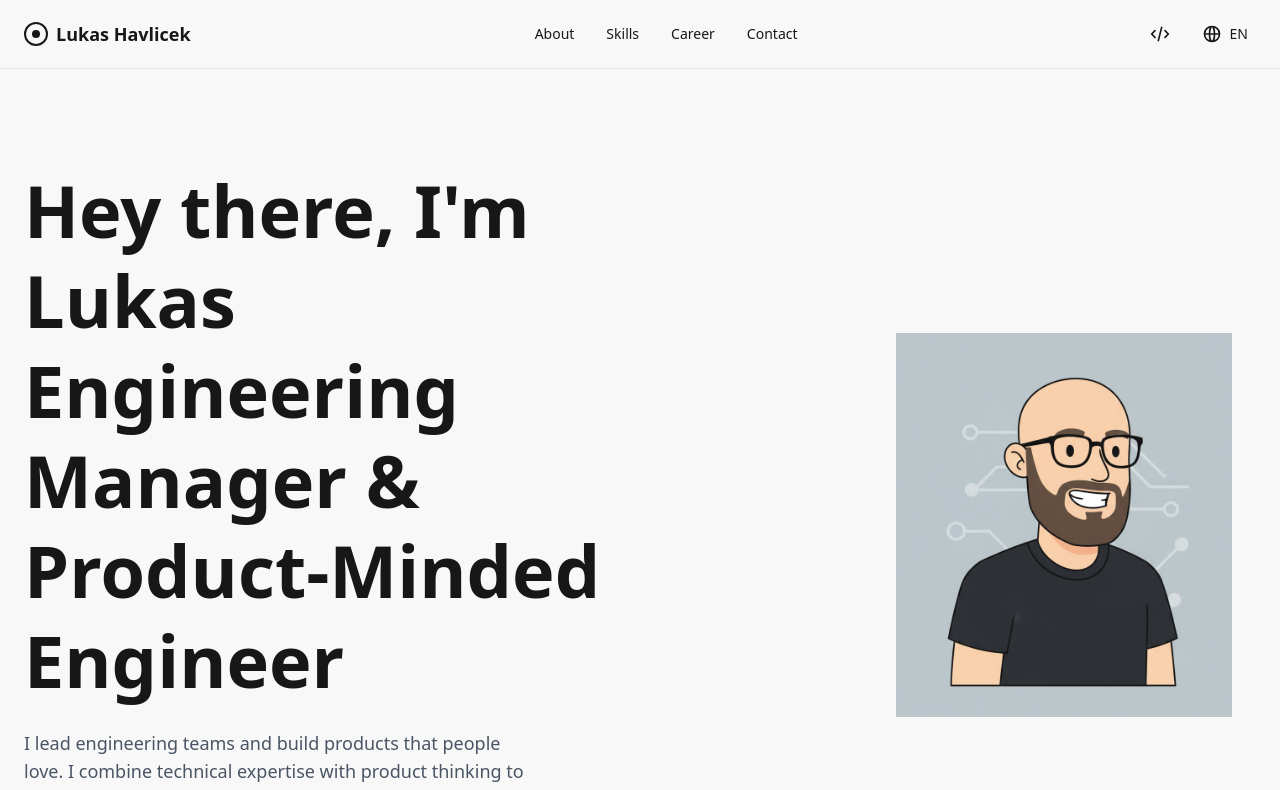
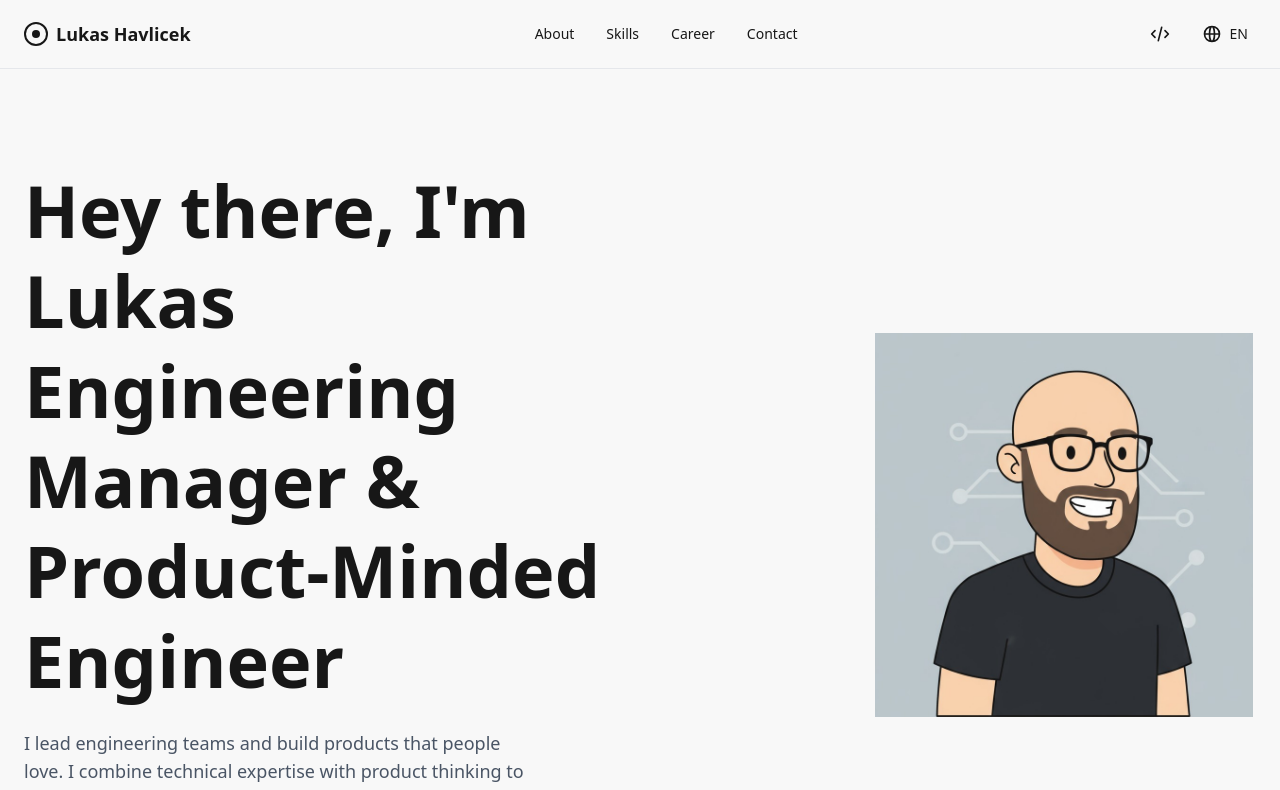
Before and after one commit to LuckyLuky/personal-web, a Next.js app: page /en in a window 1280 px wide. Shown: the top 790 px of the page. Built offline with nearby package versions, Linux system fonts and the light colour scheme.

Commit message:
Add larger version of avatar, fix build

```diff
--- a/app/layout.tsx
+++ /dev/null
@@ -1,5 +0,0 @@
-import { ReactNode } from 'react';
-
-export default function RootLayout({ children }: { children: ReactNode }) {
-  return children;
-}
--- a/app/page.tsx
+++ /dev/null
@@ -1,5 +0,0 @@
-import { redirect } from 'next/navigation';
-
-export default function RootPage() {
-  redirect('/en');
-}
--- a/components/sections/Hero.tsx
+++ b/components/sections/Hero.tsx
@@ -1,11 +1,11 @@
-'use client';
+"use client";
 
 import Link from "next/link";
 import Image from "next/image";
-import { useTranslations } from 'next-intl';
+import { useTranslations } from "next-intl";
 
 export default function Hero() {
-  const t = useTranslations('hero');
+  const t = useTranslations("hero");
 
   return (
     <section className="container mx-auto px-6 py-16 md:py-24">
@@ -13,19 +13,17 @@
         {/* Left Content */}
         <div className="space-y-6">
           <h1 className="text-5xl md:text-6xl lg:text-7xl font-bold leading-tight">
-            {t('greeting')}
+            {t("greeting")}
             <br />
-            {t('role')}
+            {t("role")}
           </h1>
-          <p className="text-lg text-gray-600 max-w-lg">
-            {t('description')}
-          </p>
+          <p className="text-lg text-gray-600 max-w-lg">{t("description")}</p>
           <div className="flex flex-wrap gap-4">
             <Link
               href="#contact"
               className="inline-block bg-primary hover:bg-primary-hover text-white px-6 py-3 rounded-lg transition-colors font-medium"
             >
-              {t('cta')}
+              {t("cta")}
             </Link>
           </div>
         </div>
@@ -36,8 +34,8 @@
             <Image
               src="/images/lukas-avatar.jpg"
               alt="Lukas Havlicek Avatar"
-              width={400}
-              height={400}
+              width={800}
+              height={812}
               priority
               className="w-full h-full object-contain"
             />
```
Also changed, not shown: public/images/lukas-avatar.jpg.
